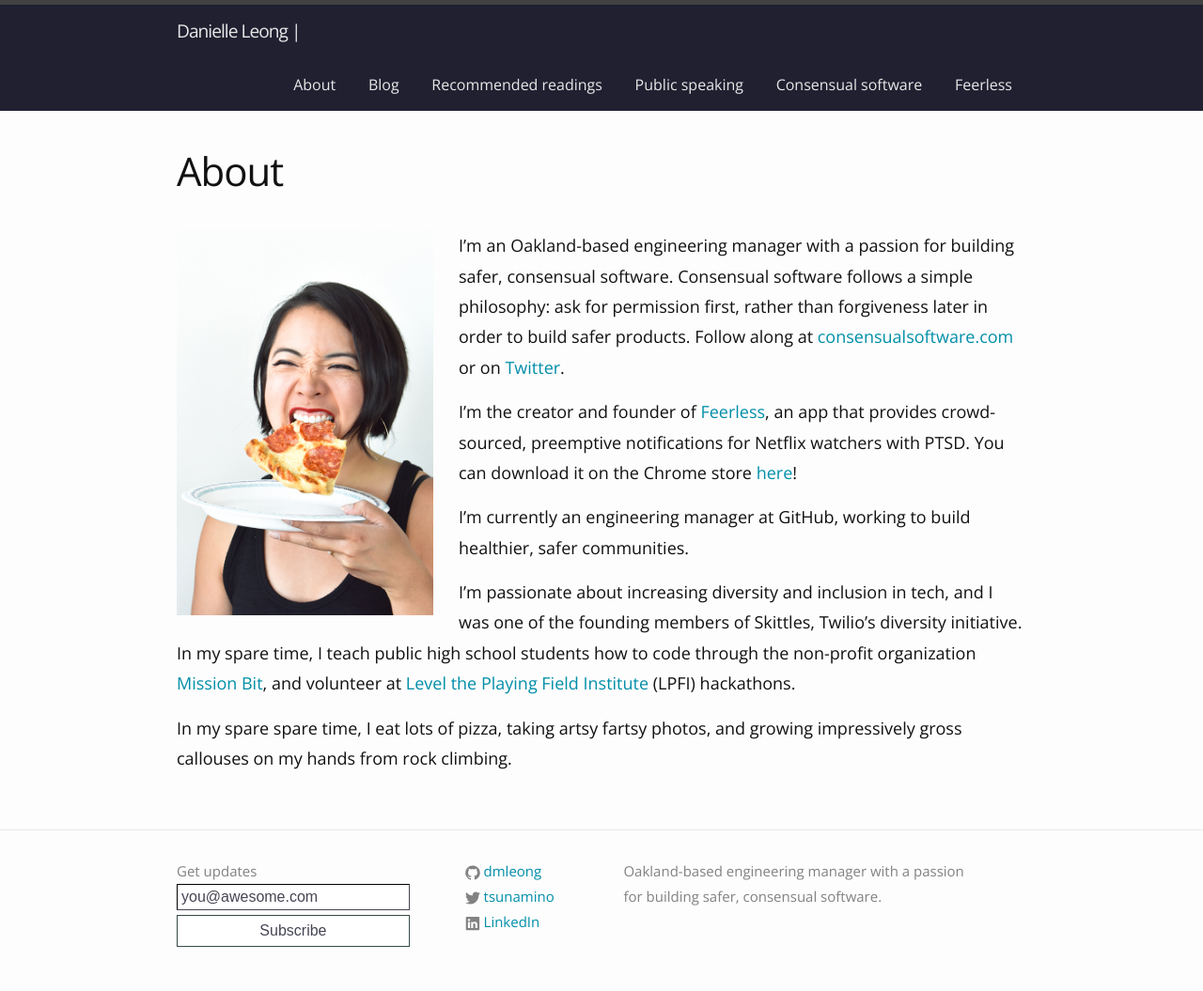
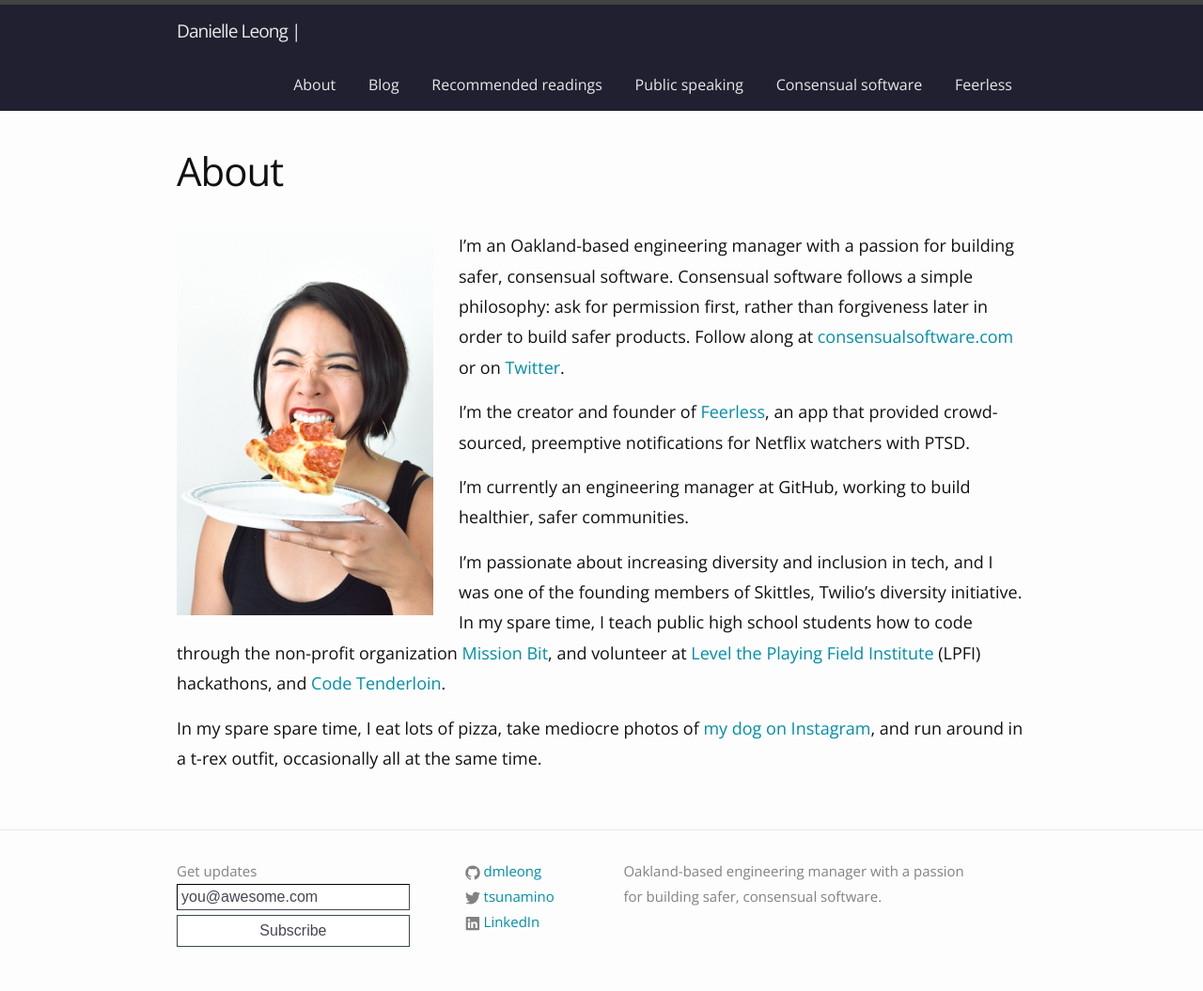
Before and after one commit to dmleong/dmleong.github.io, a Jekyll site: the page built from about.md, in a window 1280 px wide. Shown: the whole page at 94% size. Built offline with Jekyll 4.4.1, drawn with Linux system fonts in a browser that asks for light colours.

Commit message:
Make bio less boring

```diff
--- a/about.md
+++ b/about.md
@@ -8,10 +8,10 @@
 
 I'm an Oakland-based engineering manager with a passion for building safer, consensual software. Consensual software follows a simple philosophy: ask for permission first, rather than forgiveness later in order to build safer products. Follow along at <a href="http://consensualsoftware.com">consensualsoftware.com</a> or on <a href="https://twitter.com/consentsoftware">Twitter</a>.
 
-I'm the creator and founder of <a href="https://feerless.us">Feerless</a>, an app that provides crowd-sourced, preemptive notifications for Netflix watchers with PTSD. You can download it on the Chrome store <a href="https://chrome.google.com/webstore/detail/feerless/jplkbfficcokellnmmmnlleiolmcfbln">here</a>!
+I'm the creator and founder of <a href="https://www.sfchronicle.com/business/article/Trigger-warning-New-app-warns-Netflix-viewers-of-6801448.php">Feerless</a>, an app that provided crowd-sourced, preemptive notifications for Netflix watchers with PTSD.
 
 I'm currently an engineering manager at GitHub, working to build healthier, safer communities.
 
-I'm passionate about increasing diversity and inclusion in tech, and I was one of the founding members of Skittles, Twilio's diversity initiative. In my spare time, I teach public high school students how to code through the non-profit organization <a href="http://missionbit.com/">Mission Bit</a>, and volunteer at <a href="http://www.lpfi.org/">Level the Playing Field Institute</a> (LPFI) hackathons.
+I'm passionate about increasing diversity and inclusion in tech, and I was one of the founding members of Skittles, Twilio's diversity initiative. In my spare time, I teach public high school students how to code through the non-profit organization <a href="http://missionbit.com/">Mission Bit</a>, and volunteer at <a href="http://www.lpfi.org/">Level the Playing Field Institute</a> (LPFI) hackathons, and <a href="http://www.codetenderloin.com/">Code Tenderloin</a>.
 
-In my spare spare time, I eat lots of pizza, taking artsy fartsy photos, and growing impressively gross callouses on my hands from rock climbing.
+In my spare spare time, I eat lots of pizza, take mediocre photos of <a href="https://www.instagram.com/royalscoutness/">my dog on Instagram</a>, and run around in a t-rex outfit, occasionally all at the same time.
```
